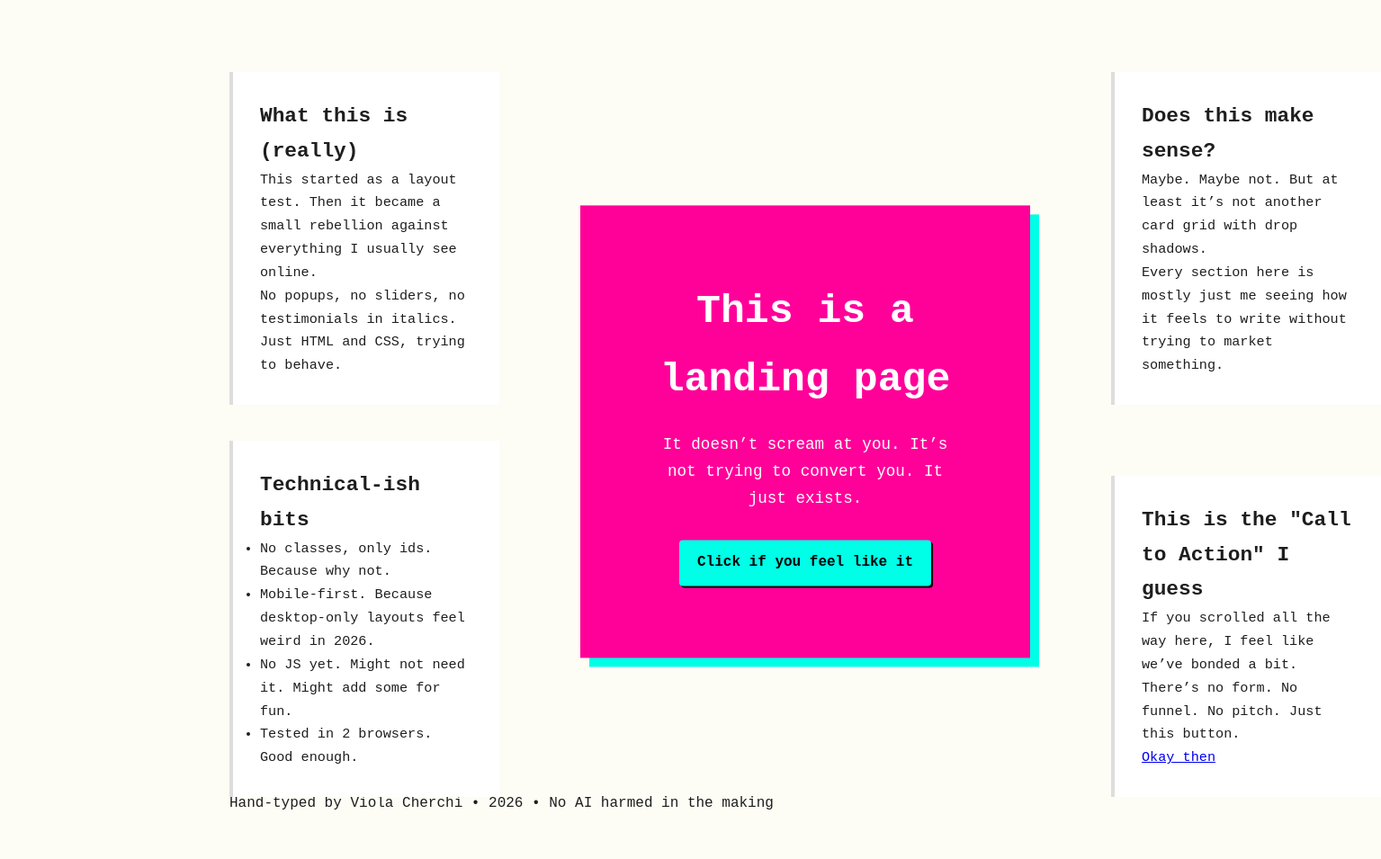
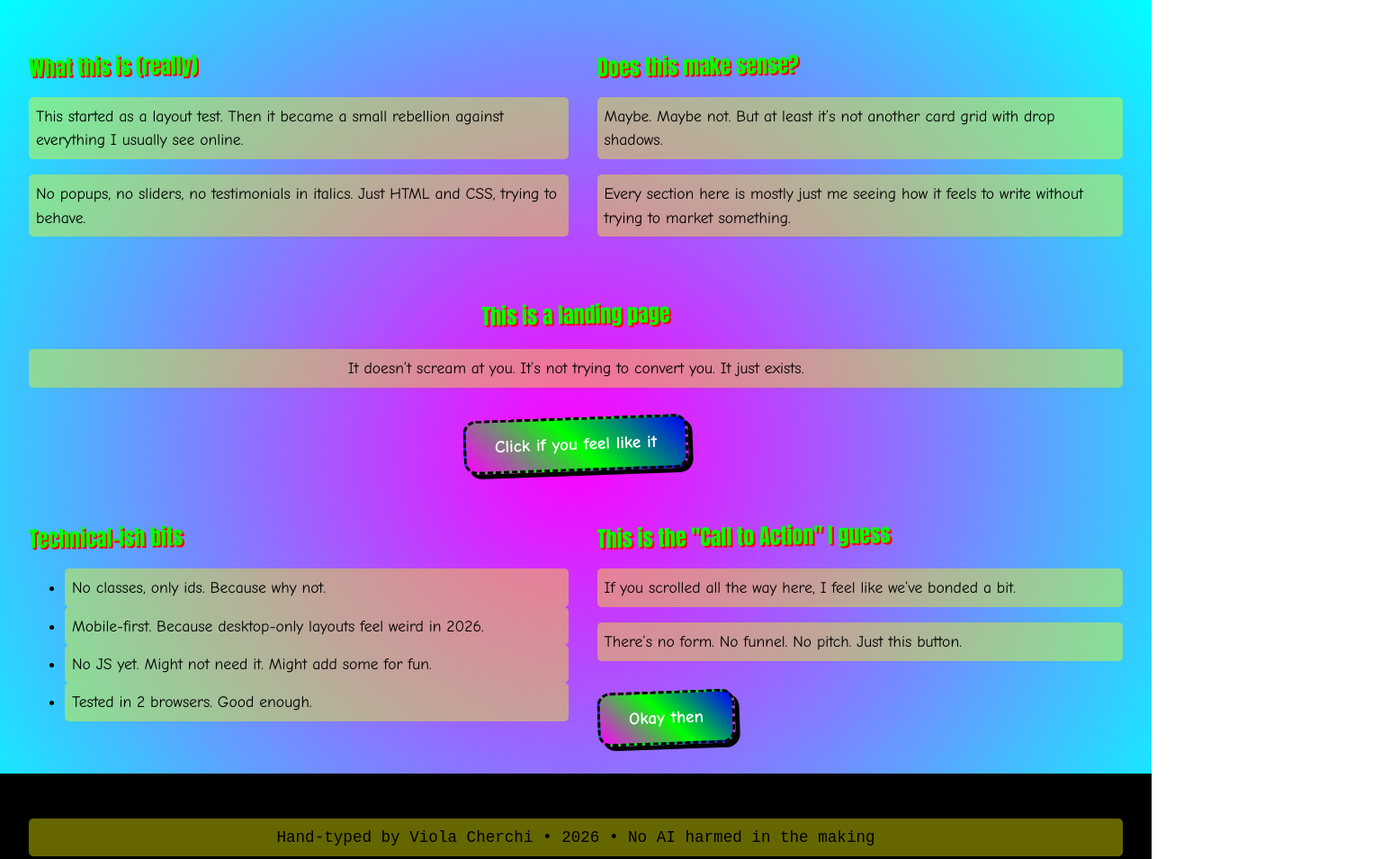
Before and after one commit to violacherchi-sketch/landing-page-conversion-layout, a plain HTML site: page index.html in a window 1280 px wide. Shown: the top 955 px of the page at 90% size, 1535 px wide, since content can reach past the window. Before the commit the page ends 907 px from the top, so only its background shows below. Drawn offline with Linux system fonts and the light colour scheme.

Commit message:
Update style.css

```diff
--- a/assets/css/style.css
+++ b/assets/css/style.css
@@ -1,118 +1,88 @@
-/* Reset-ish */
-* {
+/* Global Acid Theme Setup */
+body {
   margin: 0;
-  padding: 0;
-  box-sizing: border-box;
+  font-family: 'Comic Sans MS', 'Chalkboard SE', cursive;
+  background: radial-gradient(circle at center, #ff00ff, #00ffff);
+  color: #111;
+  animation: backgroundShift 20s infinite linear;
 }
 
-body {
-  font-family: 'Courier New', monospace;
-  background: #fcfaee;
-  color: #1e1e1e;
-  line-height: 1.7;
-  padding: 80px 40px;
-  max-width: 850px;
-  margin: 0 auto;
+@keyframes backgroundShift {
+  0% { background-position: 0 0; }
+  100% { background-position: 100% 100%; }
 }
 
-* {
-  margin: 0;
-  padding: 0;
-  box-sizing: border-box;
+h1, h2 {
+  font-family: 'Impact', fantasy;
+  color: #00ff00;
+  text-shadow: 2px 2px #ff0000;
+  transform: rotate(-1deg);
 }
 
-* {
-  margin: 0;
-  padding: 0;
-  box-sizing: border-box;
+p, li {
+  font-size: 1.1rem;
+  line-height: 1.5;
+  color: #000000;
+  background-color: rgba(255, 255, 0, 0.4);
+  padding: 0.5rem;
+  border-radius: 5px;
 }
 
-body {
-  background: #fdfcf5;
-  font-family: 'Courier New', monospace;
-  height: 100vh;
-  overflow: hidden;
-}
-
+/* Layout Flex Vibe */
 #layout {
   display: grid;
   grid-template-areas:
-    "top-left    top-right"
+    "top-left top-right"
+    "center-hero center-hero"
     "bottom-left bottom-right";
-  grid-template-columns: 1fr 1fr;
-  grid-template-rows: 1fr 1fr;
-  gap: 40px;
-  height: 100vh;
-  width: 100vw;
-  position: relative;
+  gap: 2rem;
+  padding: 2rem;
 }
 
-#center-hero {
-  position: absolute;
-  top: 50%;
-  left: 50%;
-  transform: translate(-50%, -50%);
-  background: #ff0099;
+#top-left     { grid-area: top-left; }
+#top-right    { grid-area: top-right; }
+#center-hero  { grid-area: center-hero; text-align: center; }
+#bottom-left  { grid-area: bottom-left; }
+#bottom-right { grid-area: bottom-right; }
+
+/* Buttons */
+#primary-button, #cta-button {
+  display: inline-block;
+  margin-top: 1rem;
+  padding: 1rem 2rem;
+  font-size: 1.2rem;
+  font-weight: bold;
+  background: linear-gradient(45deg, #ff00ff, #00ff00, #0000ff);
   color: #fff;
-  padding: 80px;
-  max-width: 500px;
-  text-align: center;
-  box-shadow: 10px 10px 0 #00ffe7;
+  text-decoration: none;
+  border: 3px dashed #000;
+  border-radius: 15px;
+  box-shadow: 5px 5px 0 #000;
+  transform: rotate(-2deg);
+  transition: transform 0.2s, box-shadow 0.2s;
 }
 
-#center-hero h1 {
-  font-size: 2.8rem;
-  margin-bottom: 20px;
+#primary-button:hover, #cta-button:hover {
+  transform: rotate(2deg) scale(1.1);
+  box-shadow: 3px 3px 0 #ff0000;
 }
 
-#center-hero p {
-  font-size: 1.1rem;
-  margin-bottom: 30px;
+/* Footer */
+#footer {
+  text-align: center;
+  padding: 2rem;
+  background: #000;
+  color: #0f0;
+  font-family: monospace;
 }
 
-#primary-button {
-  background: #00ffe7;
-  color: #000;
-  font-weight: bold;
-  text-decoration: none;
-  padding: 12px 20px;
-  display: inline-block;
-  border-radius: 4px;
-  box-shadow: 2px 2px 0 #000;
+/* Responsive Feel */
+@media (max-width: 768px) {
+  #layout {
+    display: block;
+  }
+
+  section {
+    margin-bottom: 2rem;
+  }
 }
-
-/* Surrounding sections */
-#top-left,
-#top-right,
-#bottom-left,
-#bottom-right {
-  padding: 30px;
-  font-size: 0.95rem;
-  max-width: 300px;
-  background: #fff;
-  border-left: 4px solid #ddd;
-}
-
-#top-left {
-  grid-area: top-left;
-  align-self: start;
-  justify-self: start;
-}
-
-#top-right {
-  grid-area: top-right;
-  align-self: start;
-  justify-self: end;
-}
-
-#bottom-left {
-  grid-area: bottom-left;
-  align-self: end;
-  justify-self: start;
-}
-
-#bottom-right {
-  grid-area: bottom-right;
-  align-self: end;
-  justify-self: end;
-}
```
